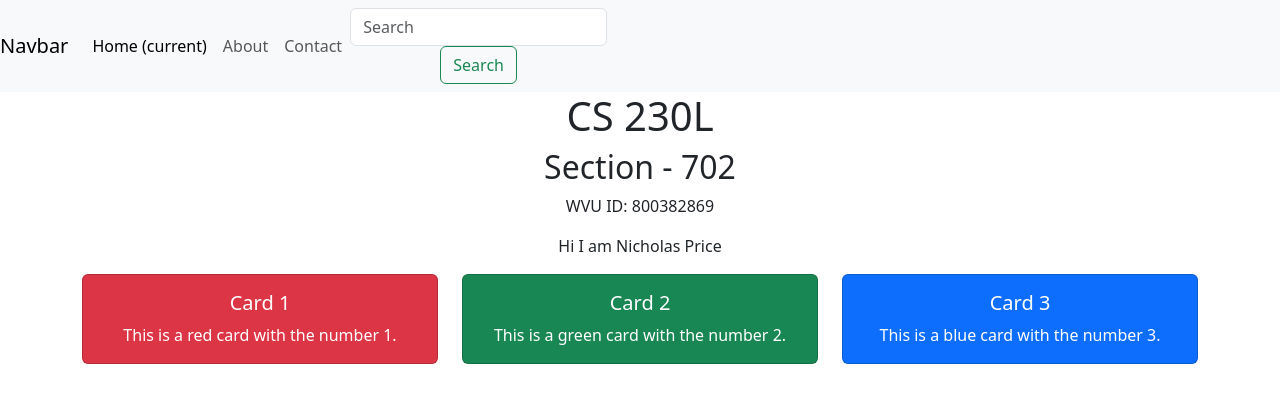
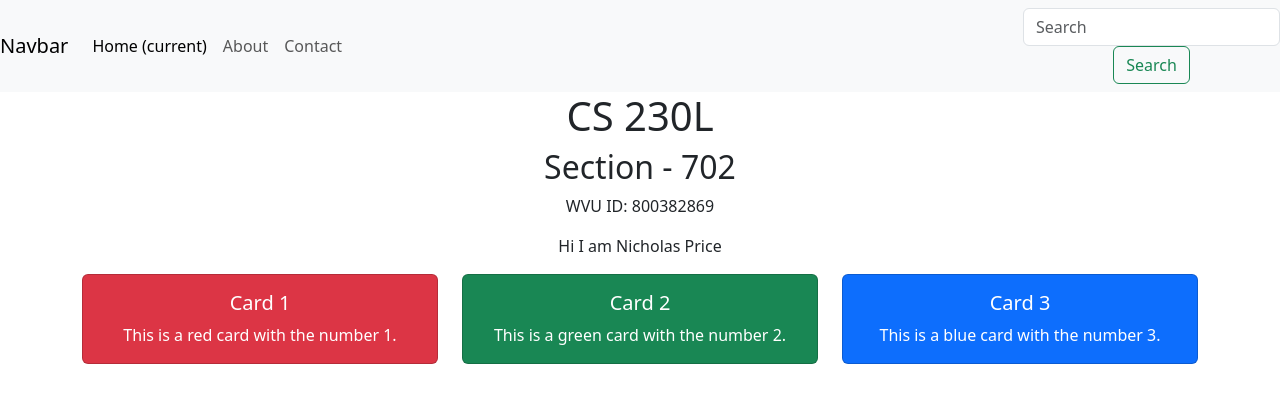
Before and after one commit to ngp00003/CS230L, a React (Create React App) app: page / in a window 1280 px wide. Shown: the top 402 px of the page. Built offline with nearby package versions, Linux system fonts and the light colour scheme.

Commit message:
Navbar Updaate 3

```diff
--- a/src/Navbar.js
+++ b/src/Navbar.js
@@ -8,13 +8,13 @@ const Navbar = () => {
       <button className="navbar-toggler" type="button" data-toggle="collapse" data-target="#navbarNavAltMarkup" aria-controls="navbarNavAltMarkup" aria-expanded="false" aria-label="Toggle navigation">
         <span className="navbar-toggler-icon"></span>
       </button>
-      <div className="collapse navbar-collapse" id="navbarNavAltMarkup">
+      <div className="collapse navbar-collapse justify-content-between" id="navbarNavAltMarkup">
         <div className="navbar-nav">
           <a className="nav-item nav-link active" href="#">Home <span className="sr-only">(current)</span></a>
           <a className="nav-item nav-link" href="#">About</a>
           <a className="nav-item nav-link" href="#">Contact</a>
         </div>
-        <form className="form-inline my-2 my-lg-0">
+        <form className="form-inline">
           <input className="form-control mr-sm-2" type="search" placeholder="Search" aria-label="Search" />
           <button className="btn btn-outline-success my-2 my-sm-0" type="submit">Search</button>
         </form>
```
